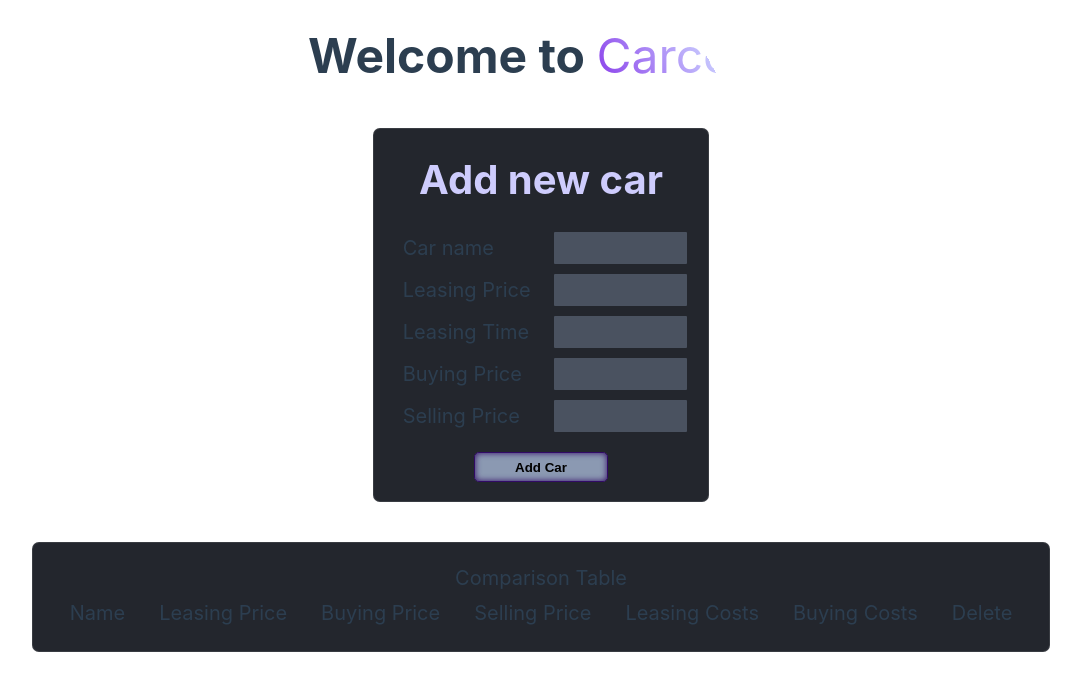
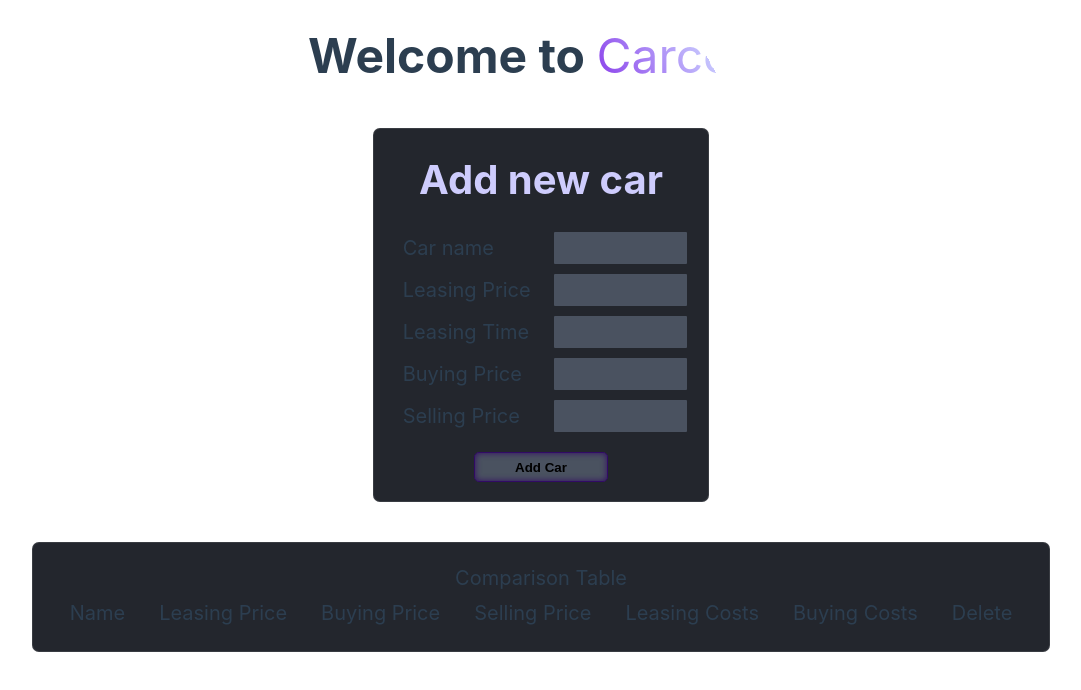
Before and after one commit to simbados/comparison, a Vue app: page / in a window 1280 px wide. Shown: the top 690 px of the page, without its empty margins (99-1180 px from the left). Built offline with nearby package versions, Linux system fonts and the light colour scheme.

Commit message:
Fixes landscape

```diff
--- a/src/assets/main.css
+++ b/src/assets/main.css
@@ -13,7 +13,7 @@
   }
 }
 
-@media screen and (orientation: landscape) and (max-width: 728px) {
+@media screen and (orientation: landscape) and (max-height: 728px) {
   #app {
     padding: 0;
   }
--- a/src/components/AddCars.vue
+++ b/src/components/AddCars.vue
@@ -88,7 +88,7 @@ h2, caption {
   box-shadow: inset 0 0 4px 0 #770404;
 }
 button {
-  background-color: #8b99b2;
+  background-color: #4a5260;
   cursor: pointer;
   outline: none;
   border: solid 1px var(--accent-dark);
@@ -129,7 +129,7 @@ input {
   gap: 0.5em
 }
 
-@media screen and (orientation: landscape) and (max-width: 728px) {
+@media screen and (orientation: landscape) and (max-height: 728px) {
   h1 {
     display: none;
   }
--- a/src/components/Card.vue
+++ b/src/components/Card.vue
@@ -14,15 +14,15 @@
   box-shadow: inset 0 0 0 1px rgba(255, 255, 255, 0.1);
   width: fit-content;
 }
-@media screen and (max-width: 728px) {
+@media screen and (max-height: 728px), (max-width: 728px) {
   .card {
     width: 90vw;
     margin-inline: auto;
   }
-  @media screen and (orientation: landscape) and (max-width: 728px) {
-    .card {
-      margin-bottom: 0;
-    }
+}
+@media screen and (orientation: landscape) and (max-height: 728px) {
+  .card {
+    margin-bottom: 0;
   }
 }
 </style>
--- a/src/views/HomeView.vue
+++ b/src/views/HomeView.vue
@@ -28,7 +28,7 @@ h1 {
   display: flex;
   flex-direction: column;
 }
-@media screen and (orientation: landscape) and (max-width: 728px) {
+@media screen and (orientation: landscape) and (max-height: 728px) {
   .comparison {
     min-height: 100vh;
     place-content: center;
```
